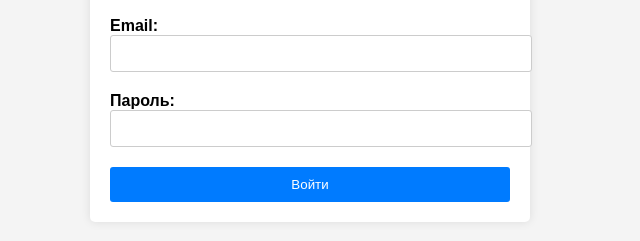
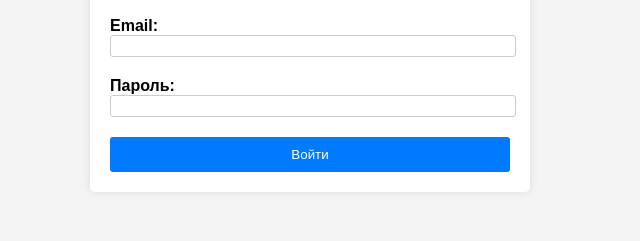
Before and after one commit to dundxx/form, a plain HTML site: page index.html in a window 1280 px wide. Shown: the part 121-362 px from the top of the page, without its empty margins (330-970 px from the left). Drawn offline with Linux system fonts and the light colour scheme.

Commit message:
input form correct

```diff
--- a/styles.css
+++ b/styles.css
@@ -28,7 +28,7 @@ body {
   input[type="email"],
   input[type="password"] {
     width: 100%;
-    padding: 10px;
+    font-size: medium;
     border: 1px solid #ccc;
     border-radius: 3px;
   }
```
